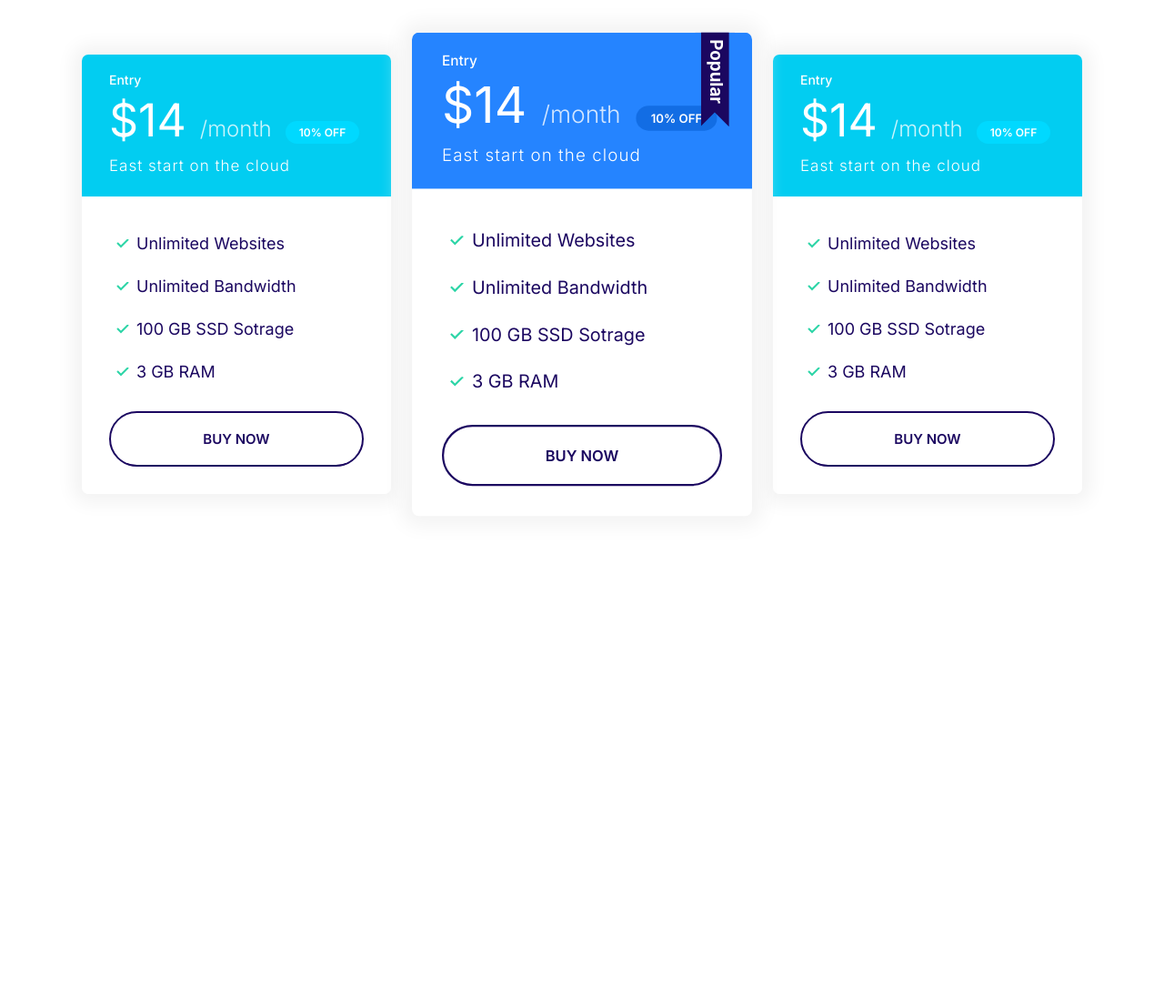
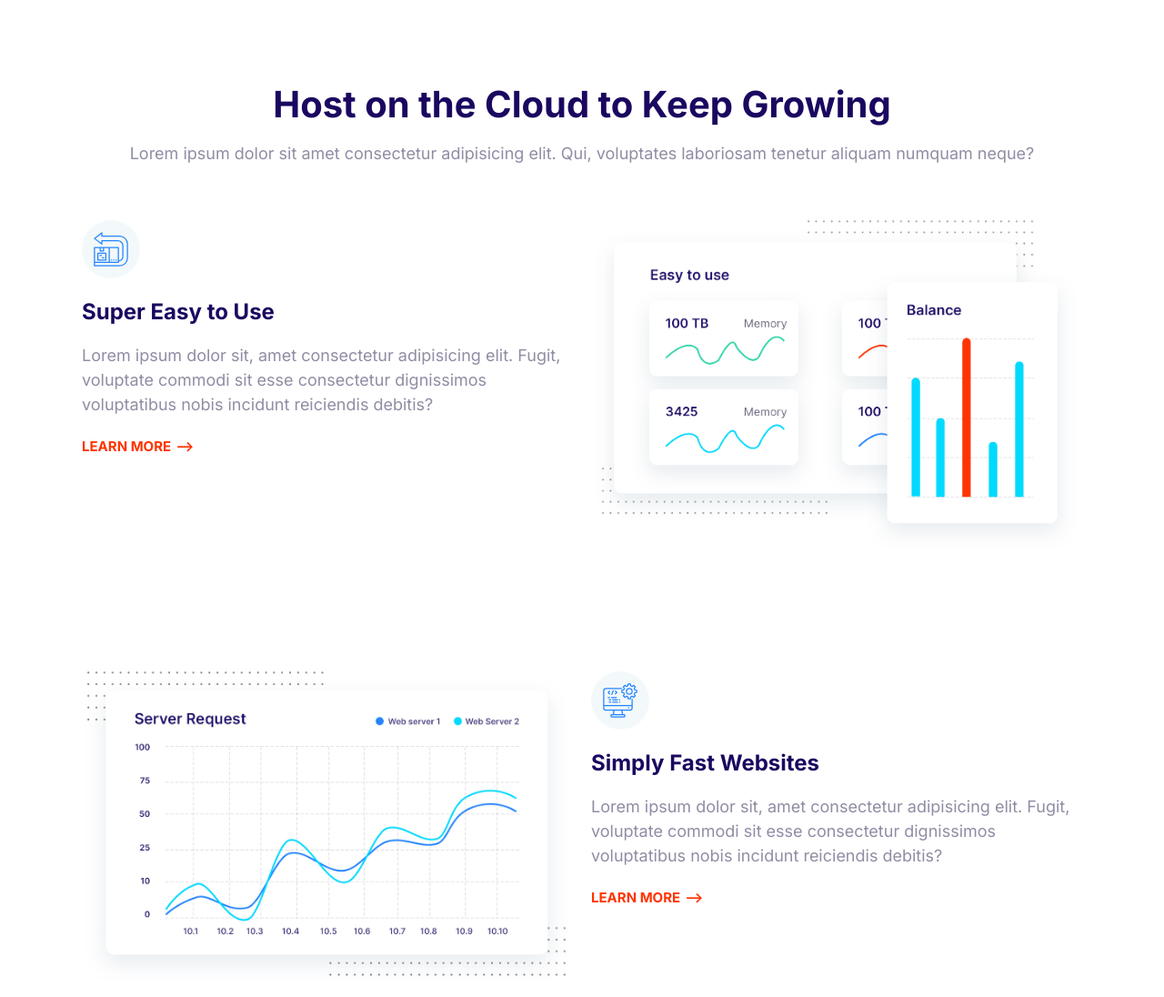
Before and after one commit to aminsajad/moshify, a plain HTML site: page index.html in a window 1280 px wide. Shown: the top 1096 px of the page at 91% size. Before the commit the page ends 800 px from the top, so only its background shows below. Drawn offline with Linux system fonts and the light colour scheme.

Commit message:
Add features on blocks

```diff
--- a/css/styles.css
+++ b/css/styles.css
@@ -377,10 +377,10 @@ h1,h2,h3{
 
 .plan--popular .card__header::before{
   content: url(../images/popular.svg);
-  width: 40px;
+  width: 32px;
   display: inline-block;
-  position: absolute;
-  top: -6px;
+  position:fixed;
+  top: -3px;
   right: 5%;
 }
 
@@ -773,3 +773,27 @@ h1,h2,h3{
   max-width: 500px;
   margin: 0 auto;
 }
+
+/* Features */
+.feature {
+  gap: 4rem 2rem;
+  margin: 12rem 0;
+}
+
+.feature:first-of-type {
+  margin-top: 6rem;
+}
+
+.feature__heading {
+  margin: 1rem 0;
+}
+
+.feature__image {
+  width: 100%;
+}
+
+@media screen and (min-width: 768px) {
+  .feature:nth-of-type(even) .feature__content {
+    order: 2;
+  }
+}
--- a/index.html
+++ b/index.html
@@ -8,81 +8,76 @@
     <link rel="preconnect" href="https://fonts.gstatic.com" crossorigin />
     <link
       href="https://fonts.googleapis.com/css2?family=Inter:wght@100..900&display=swap"
-      rel="stylesheet"
-    />
+      rel="stylesheet"/>
     <link rel="stylesheet" href="css/normalize.css" />
     <link rel="stylesheet" href="css/styles.css" />
   </head>
-  <body>
-    <section class="block container block-plans">
-     <div class="grid grid--1x3">
-        <div class="plan">
-          <div class="card card--secondary">
-            <header class="card__header">
-              <h3 class="plan__name">Entry</h3>
-              <span class="plan__price">$14</span>
-              <span class="billing-cycle">/month</span>
-              <span class="badge badge--secondary badge--small">10% OFF</span>
-              <span class="plan__description">East start on the cloud</span>
-            </header>
-            <div class="card__body">
-              <ul class="list list--tick">
-                <li class="list__item">Unlimited Websites</li>
-                <li class="list__item">Unlimited Bandwidth</li>
-                <li class="list__item">100 GB SSD Sotrage</li>
-                <li class="list__item">3 GB RAM</li>
-              </ul>
-              <button class="btn btn--outline btn--block">Buy Now</button>
-            </div>
-          </div>
-        </div>
-          <div class="plan plan--popular">
-            <div class="card card--primary">
-              <header class="card__header">
-                <h3 class="plan__name">Entry</h3>
-                <span class="plan__price">$14</span>
-                <span class="billing-cycle">/month</span>
-                <span class="badge badge--primary badge--small">10% OFF</span>
-                <span class="plan__description">East start on the cloud</span>
-              </header>
-              <div class="card__body">
-                <ul class="list list--tick">
-                  <li class="list__item">Unlimited Websites</li>
-                  <li class="list__item">Unlimited Bandwidth</li>
-                  <li class="list__item">100 GB SSD Sotrage</li>
-                  <li class="list__item">3 GB RAM</li>
-                </ul>
-                <button class="btn btn--outline btn--block">Buy Now</button>
-              </div>
-            </div>
-          </div>
-            <div class="plan">
-              <div class="card card--secondary">
-                <header class="card__header">
-                  <h3 class="plan__name">Entry</h3>
-                  <span class="plan__price">$14</span>
-                  <span class="billing-cycle">/month</span>
-                  <span class="badge badge--secondary badge--small"
-                    >10% OFF</span
-                  >
-                  <span class="plan__description">East start on the cloud</span>
-                </header>
-                <div class="card__body">
-                  <ul class="list list--tick">
-                    <li class="list__item">Unlimited Websites</li>
-                    <li class="list__item">Unlimited Bandwidth</li>
-                    <li class="list__item">100 GB SSD Sotrage</li>
-                    <li class="list__item">3 GB RAM</li>
-                  </ul>
-                  <button class="btn btn--outline btn--block">Buy Now</button>
-                </div>
-              </div>
-            </div>
-          </div>
-        </div>
+  <section class="block container">
+    <header class="block__header">
+      <h2>Host on the Cloud to Keep Growing</h2>
+      <p>Lorem ipsum dolor sit amet consectetur adipisicing elit. Qui, voluptates laboriosam tenetur aliquam numquam neque?</p>
+    </header>
+    <article class="grid grid--1x2 feature">
+      <div class="feature__content">
+        <span class="icon-container">
+          <svg class="icon icon--primary">
+            <use xlink:href="images/sprite.svg#easy"></use>
+          </svg>
+        </span>
+        <h3 class="feature__headind">Super Easy to Use</h3>
+        <p>Lorem ipsum dolor sit, amet consectetur adipisicing elit. Fugit, voluptate commodi sit esse consectetur dignissimos voluptatibus nobis incidunt reiciendis debitis?</p>
+        <a href="#" class="link-arrow">Learn More</a>
       </div>
-     </div>
-    </section>
+      <picture>
+        <img class="feature__image" src="images/easy.webp" alt="">
+      </picture>
+     </article>
+     <article class="grid grid--1x2 feature">
+      <div class="feature__content">
+        <span class="icon-container">
+          <svg class="icon icon--primary">
+            <use xlink:href="images/sprite.svg#computer"></use>
+          </svg>
+        </span>
+        <h3 class="feature__headind">Simply Fast Websites</h3>
+        <p>Lorem ipsum dolor sit, amet consectetur adipisicing elit. Fugit, voluptate commodi sit esse consectetur dignissimos voluptatibus nobis incidunt reiciendis debitis?</p>
+        <a href="#" class="link-arrow">Learn More</a>
+      </div>
+      <picture>
+        <img class="feature__image" src="images/fast.webp" alt="">
+      </picture>
+     </article>
+     <article class="grid grid--1x2 feature">
+      <div class="feature__content">
+        <span class="icon-container">
+          <svg class="icon icon--primary">
+            <use xlink:href="images/sprite.svg#settings"></use>
+          </svg>
+        </span>
+        <h3 class="feature__headind">Wordpress Made Easy</h3>
+        <p>Lorem ipsum dolor sit, amet consectetur adipisicing elit. Fugit, voluptate commodi sit esse consectetur dignissimos voluptatibus nobis incidunt reiciendis debitis?</p>
+        <a href="#" class="link-arrow">Learn More</a>
+      </div>
+      <picture>
+        <img class="feature__image" src="images/wordpress.webp" alt="">
+      </picture>
+     </article>
+     <article class="grid grid--1x2 feature">
+      <div class="feature__content">
+        <span class="icon-container">
+          <svg class="icon icon--primary">
+            <use xlink:href="images/sprite.svg#clock"></use>
+          </svg>
+        </span>
+        <h3 class="feature__headind">24/7 Export Support</h3>
+        <p>Lorem ipsum dolor sit, amet consectetur adipisicing elit. Fugit, voluptate commodi sit esse consectetur dignissimos voluptatibus nobis incidunt reiciendis debitis?</p>
+        <a href="#" class="link-arrow">Learn More</a>
+      </div>
+      <picture>
+        <img class="feature__image" src="images/support.jpg" alt="">
+      </picture>
+     </article>
+  </section>
     <script src="js/main.js"></script>
   </body>
 </html>
```
Also changed, not shown: components/featureblocks.html (added, +85 -0 lines), images/easy.webp (added), images/fast.webp (added), images/support.jpg (added), images/wordpress.webp (added), 1 other file.
